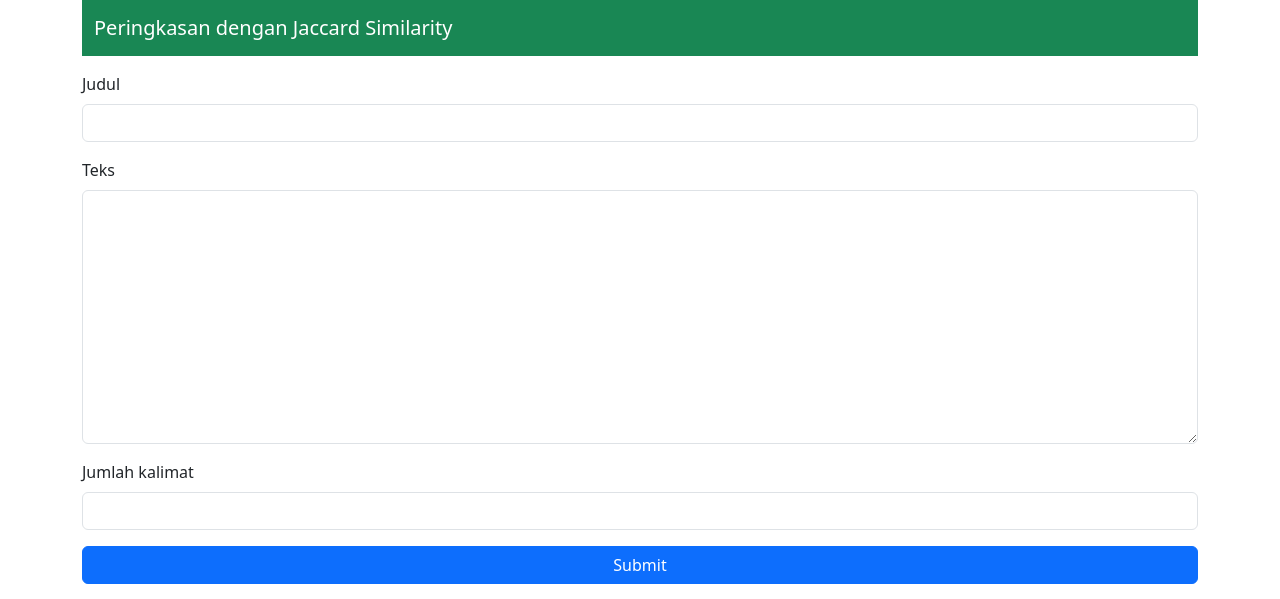
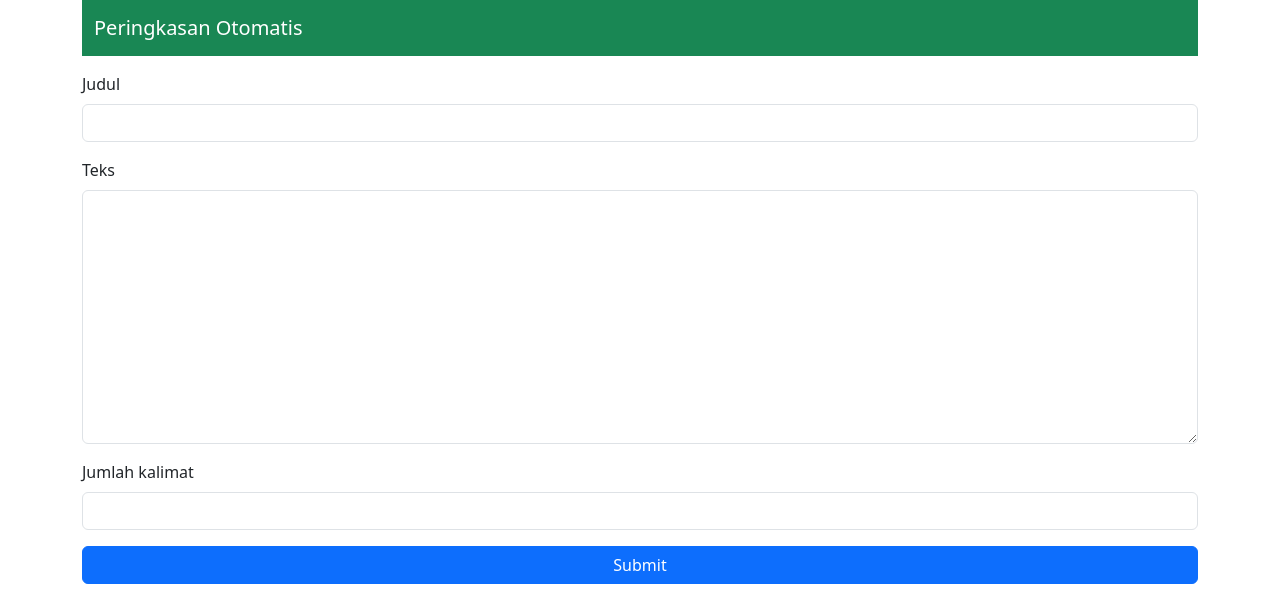
Before and after one commit to KrisnaDana/Summarization-Vector-Space-Model, a Flask app: page / in a window 1280 px wide. Shown: the top 599 px of the page. Run offline with Flask 2, Linux system fonts and the light colour scheme.

Commit message:
17-6-2023

```diff
--- a/app.py
+++ b/app.py
@@ -15,7 +15,9 @@ def submit():
     title = request.form['judul']
     text = request.form['teks']
     count = request.form['jumlah']
+
     # result = jaccard.main(title, text, count)
     # result = tf_idf.main(title, text, count)
     result = svd.main(title, text, count) # SVD (Singular Value Decomposition)
+
     return render_template('index.html', judul=title, teks=text, jumlah=count, hasil=result)
--- a/jaccard.py
+++ b/jaccard.py
@@ -124,7 +124,7 @@ def result(ranking, real_text, count):
                 temp.append(real_text[rank[0]])
                 break
     result = ' '.join([str(t) for t in temp])
-    print(f"\>>",result,"\n\n\n")
+    print(f">>",result,"\n\n\n")
     return result
 
 def main(title, text, count):
--- a/templates/index.html
+++ b/templates/index.html
@@ -11,7 +11,7 @@
         <div class="container-sm">
             <nav class="navbar navbar-expand-lg bg-success mb-3">
                 <div class="container-fluid">
-                    <a class="navbar-brand text-white" href="#">Peringkasan dengan Jaccard Similarity</a>
+                    <a class="navbar-brand text-white" href="#">Peringkasan Otomatis</a>
                 </div>
             </nav>
             <form method="POST" action="/">
```
